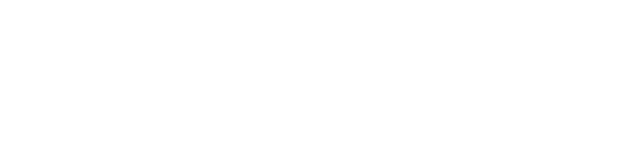
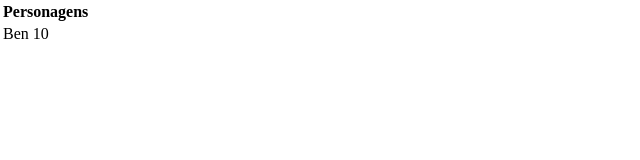
Before and after one commit to DickXY17/Tabelas, a plain HTML site: page index.html in a window 1280 px wide. Shown: the whole page, without its empty margins (0-640 px from the left). Drawn offline with Linux system fonts and the light colour scheme.

Commit message:
Adicionando a tabela

```diff
--- a/index.html
+++ b/index.html
@@ -3,10 +3,18 @@
 <head>
     <meta charset="UTF-8">
     <meta name="viewport" content="width=device-width, initial-scale=1.0">
-
+    <link rel="stylesheet" href="stlye.css">
     <title>tabelas</title>
 </head>
 <body>
+    <table>
+        <tr>
+            <th>Personagens</th>
+        </tr>
 
+        <tr>
+            <td>Ben 10</td>
+        </tr>
+    </table>
 </body>
 </html>
```
